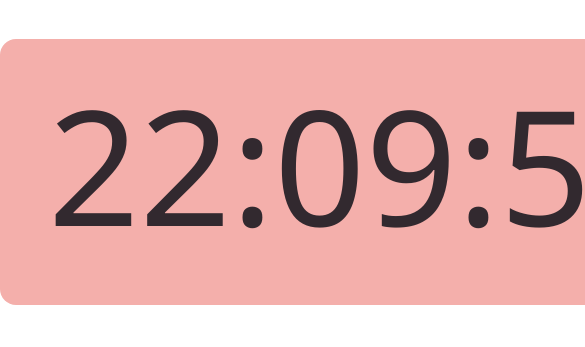
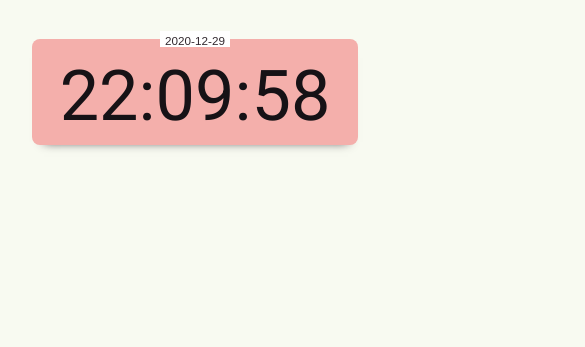
Before and after one commit to oskand01/Alarm-clock, a plain HTML site: page index.html in a window 390 px wide. Shown: the top 347 px of the page, 585 px wide, since content can reach past the window. Drawn offline with Linux system fonts and the light colour scheme.

Commit message:
adds date and makes it responsive (Chrome)

```diff
--- a/index.html
+++ b/index.html
@@ -3,12 +3,19 @@
   <head>
     <meta charset="UTF-8" />
     <meta name="viewport" content="width=device-width, initial-scale=1.0" />
+    <link rel="preconnect" href="https://fonts.gstatic.com" />
+    <link
+      href="https://fonts.googleapis.com/css2?family=Roboto&display=swap"
+      rel="stylesheet"
+    />
     <link rel="stylesheet" href="style.css" />
     <title>Clock</title>
   </head>
   <body>
     <main>
       <div class="clock-container">
+        <p id="date"></p>
+
         <span id="hour"></span><span id="minute"></span
         ><span id="second"></span>
       </div>
--- a/index.js
+++ b/index.js
@@ -1,15 +1,35 @@
+"use strict";
+
 function Time() {
-  this.date = new Date();
-  this.hour = this.date.getHours();
-  this.minute = this.date.getMinutes();
-  this.second = this.date.getSeconds();
+  this.time = new Date();
+  this.hour = this.time.getHours();
+  this.minute = this.time.getMinutes();
+  this.second = this.time.getSeconds();
+
+  this.year = this.time.getFullYear();
+  this.month = this.time.getMonth() + 1;
+  this.day = this.time.getDate();
 }
 
-setInterval(() => {
-  let time = new Time();
-  let hours = document.getElementById("hour");
-  let minutes = document.getElementById("minute");
-  let seconds = document.getElementById("second");
+function setDate() {
+  const date = new Time();
+  const dateParagraf = document.getElementById("date");
+  let month = date.month;
+  if (month < 10) {
+    month = `0${month}`;
+  }
+  let day = date.day;
+  if (day < 10) {
+    day = `0${day}`;
+  }
+  dateParagraf.textContent = `${date.year}-${month}-${day}`;
+}
+
+function setTime() {
+  const time = new Time();
+  const hours = document.getElementById("hour");
+  const minutes = document.getElementById("minute");
+  const seconds = document.getElementById("second");
 
   hours.textContent = `${time.hour}:`;
   if (time.hour < 10) {
@@ -24,4 +44,13 @@ setInterval(() => {
   if (time.second < 10) {
     seconds.textContent = `0${time.second}`;
   }
-}, 500);
+
+  if (time.hour === "0" && time.minute === "0" && time.second === "0") {
+    setDate();
+  }
+}
+
+setDate();
+setTime();
+
+setInterval(setTime, 1000);
--- a/style.css
+++ b/style.css
@@ -3,13 +3,15 @@
   padding: 0;
   box-sizing: border-box;
   text-align: center;
-  font-family: "Segoe UI", Tahoma, Geneva, Verdana, sans-serif;
+  font-family: roboto;
 }
 
 body {
   display: flex;
   flex-direction: column;
   width: 100%;
+  color: #32292f;
+  background-color: #f8faf1;
 }
 
 main {
@@ -19,12 +21,31 @@ main {
 
 .clock-container {
   width: fit-content;
-  color: #32292f;
+  max-width: 95%;
   background-color: #f4afab;
   margin: 10% auto;
   vertical-align: middle;
-  padding: 1rem 3rem 2rem;
+  padding: 0vw 7vw 2vw;
+  padding-top: -2rem;
+  border-radius: 0.5rem;
+  box-shadow: 1px 8px 10px -11px #32292f;
+}
 
-  font-size: 10rem;
-  border-radius: 1rem;
+.clock-container span {
+  font-size: 18vw;
+  color: #161216;
 }
+
+.clock-container p {
+  z-index: 100;
+  position: relative;
+  padding: 0.2rem 0.3rem 0rem;
+  margin: 0 auto;
+  bottom: 2vw;
+  font-weight: 400;
+  font-family: Arial, Helvetica, sans-serif;
+
+  background-color: white;
+  width: fit-content;
+  font-size: 3vw;
+}
```
